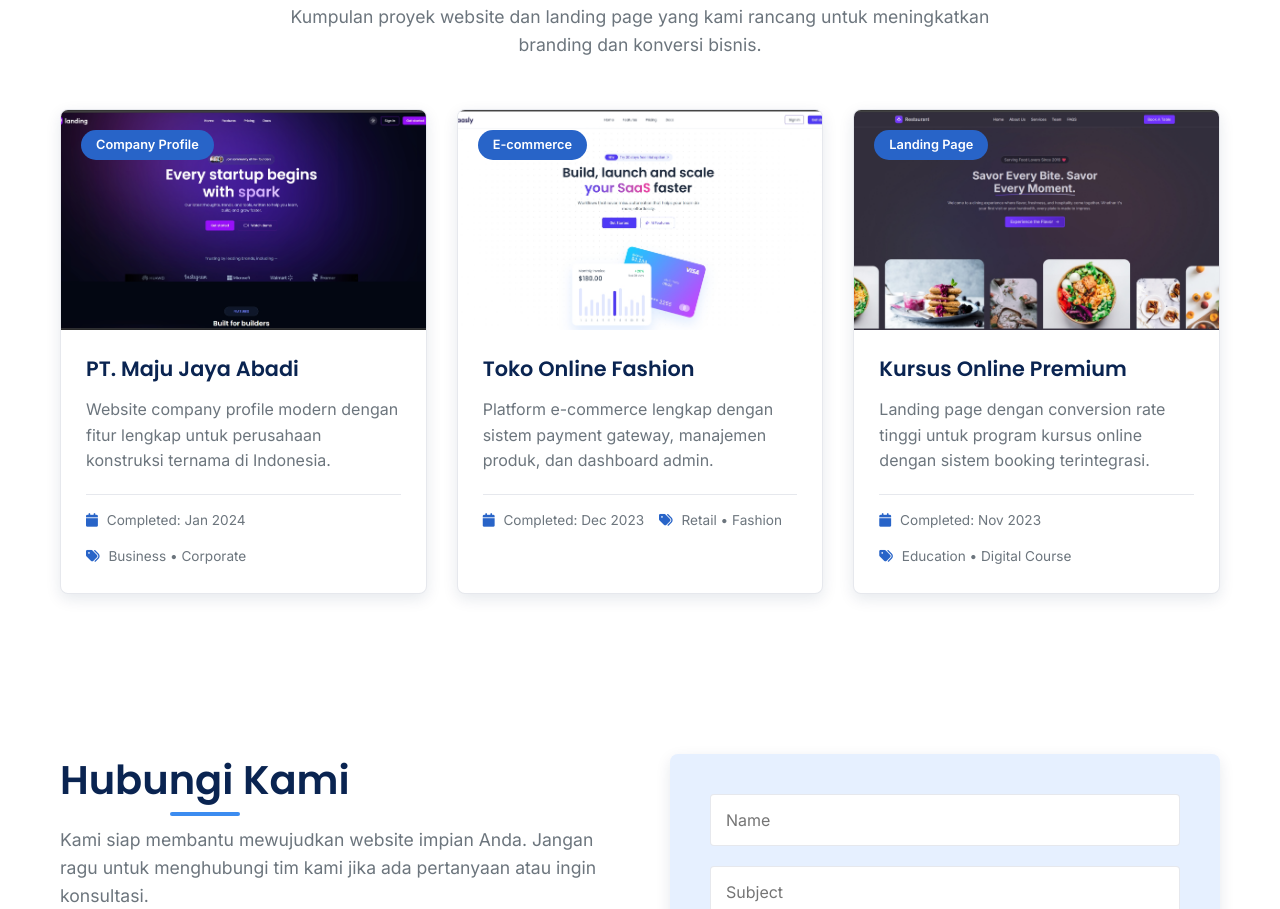
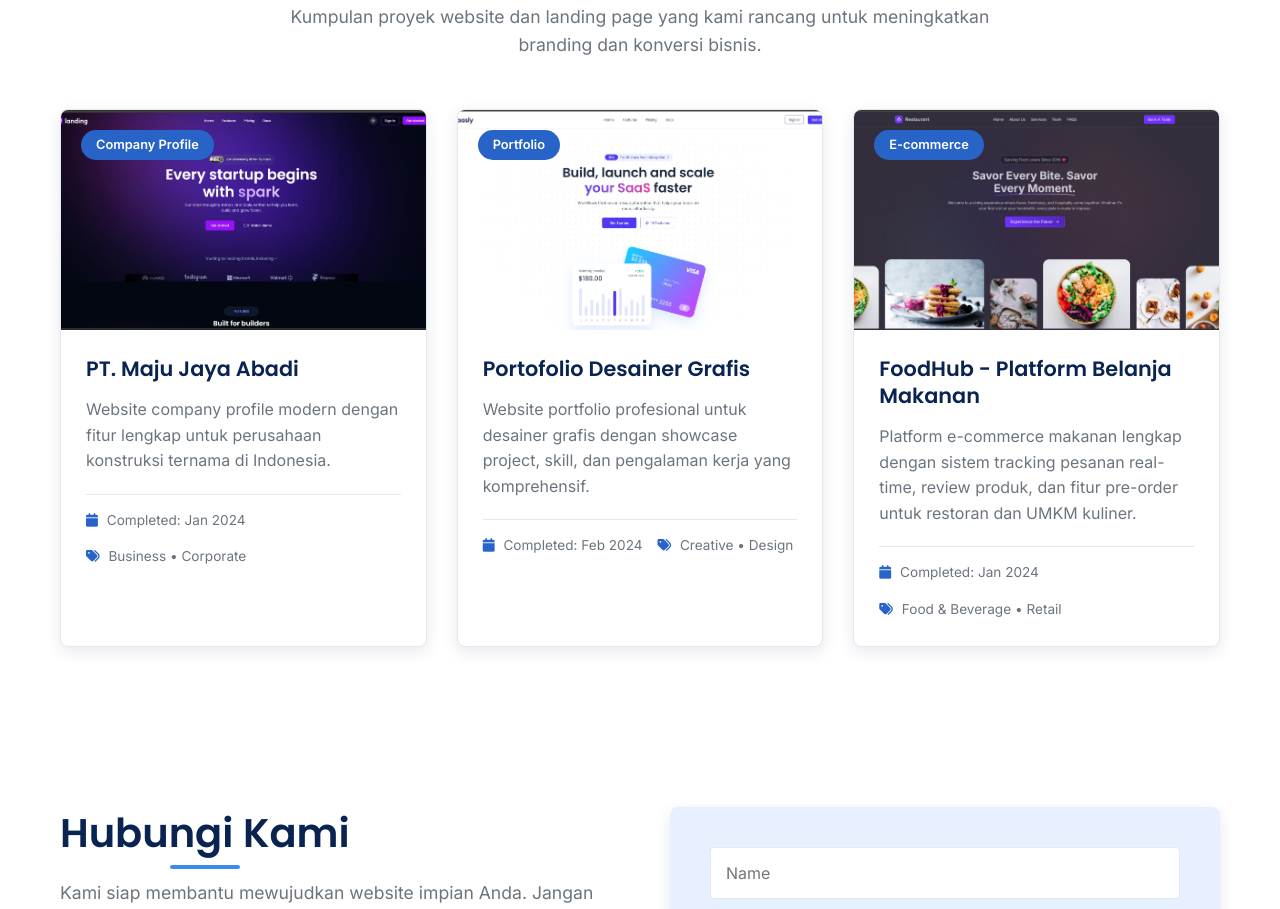
Before and after one commit to MuhammadGheysarAbyan/Cartify, a plain HTML site: page index.html in a window 1280 px wide. Shown: the part 3793-4702 px from the top of the page. Drawn offline with Linux system fonts and the light colour scheme.

Commit message:
ubah project

```diff
--- a/index.html
+++ b/index.html
@@ -269,18 +269,18 @@
             <a href="https://themewagon.github.io/landing-nextjs/" target="_blank" class="work-card-link">
                 <div class="work-card">
                     <div class="work-image">
-                        <img src="project2.jpeg" alt="E-commerce Website">
-                        <div class="work-category">E-commerce</div>
+                        <img src="project2.jpeg" alt="Portfolio Website">
+                        <div class="work-category">Portfolio</div>
                         <div class="work-view-btn">
                             <i class="fas fa-external-link-alt"></i> Visit Website
                         </div>
                     </div>
                     <div class="work-content">
-                        <h3>Toko Online Fashion</h3>
-                        <p>Platform e-commerce lengkap dengan sistem payment gateway, manajemen produk, dan dashboard admin.</p>
+                        <h3>Portofolio Desainer Grafis</h3>
+                        <p>Website portfolio profesional untuk desainer grafis dengan showcase project, skill, dan pengalaman kerja yang komprehensif.</p>
                         <div class="work-meta">
-                            <span><i class="fas fa-calendar"></i> Completed: Dec 2023</span>
-                            <span><i class="fas fa-tags"></i> Retail • Fashion</span>
+                            <span><i class="fas fa-calendar"></i> Completed: Feb 2024</span>
+                            <span><i class="fas fa-tags"></i> Creative • Design</span>
                         </div>
                     </div>
                 </div>
@@ -289,18 +289,18 @@
             <a href="https://themewagon.github.io/restaurant/" target="_blank" class="work-card-link">
                 <div class="work-card">
                     <div class="work-image">
-                        <img src="project3.jpeg" alt="Landing Page">
-                        <div class="work-category">Landing Page</div>
+                        <img src="project3.jpeg" alt="E-commerce Website">
+                        <div class="work-category">E-commerce</div>
                         <div class="work-view-btn">
                             <i class="fas fa-external-link-alt"></i> Visit Website
                         </div>
                     </div>
                     <div class="work-content">
-                        <h3>Kursus Online Premium</h3>
-                        <p>Landing page dengan conversion rate tinggi untuk program kursus online dengan sistem booking terintegrasi.</p>
+                        <h3>FoodHub - Platform Belanja Makanan</h3>
+                        <p>Platform e-commerce makanan lengkap dengan sistem tracking pesanan real-time, review produk, dan fitur pre-order untuk restoran dan UMKM kuliner.</p>
                         <div class="work-meta">
-                            <span><i class="fas fa-calendar"></i> Completed: Nov 2023</span>
-                            <span><i class="fas fa-tags"></i> Education • Digital Course</span>
+                            <span><i class="fas fa-calendar"></i> Completed: Jan 2024</span>
+                            <span><i class="fas fa-tags"></i> Food & Beverage • Retail</span>
                         </div>
                     </div>
                 </div>
```
